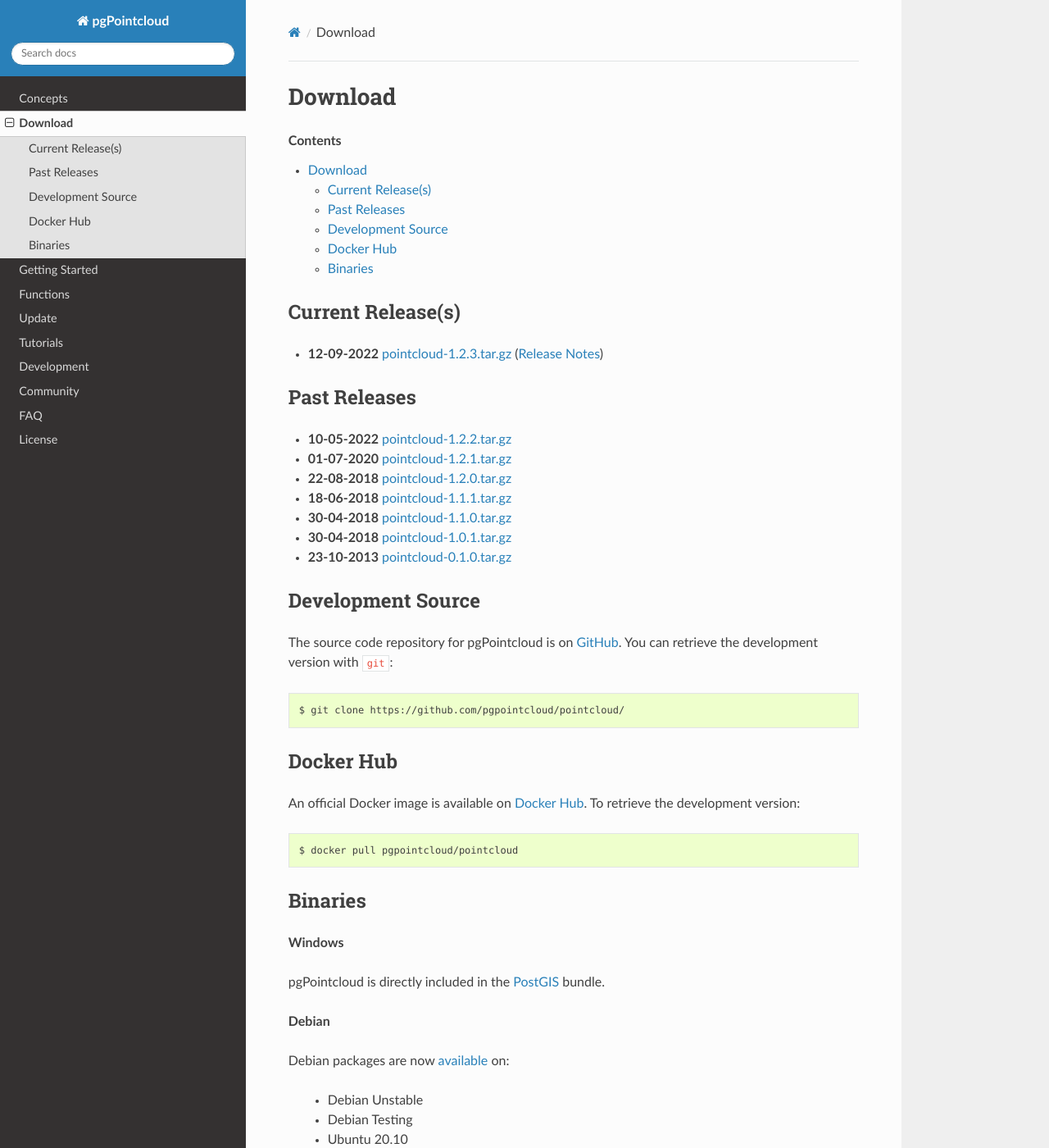
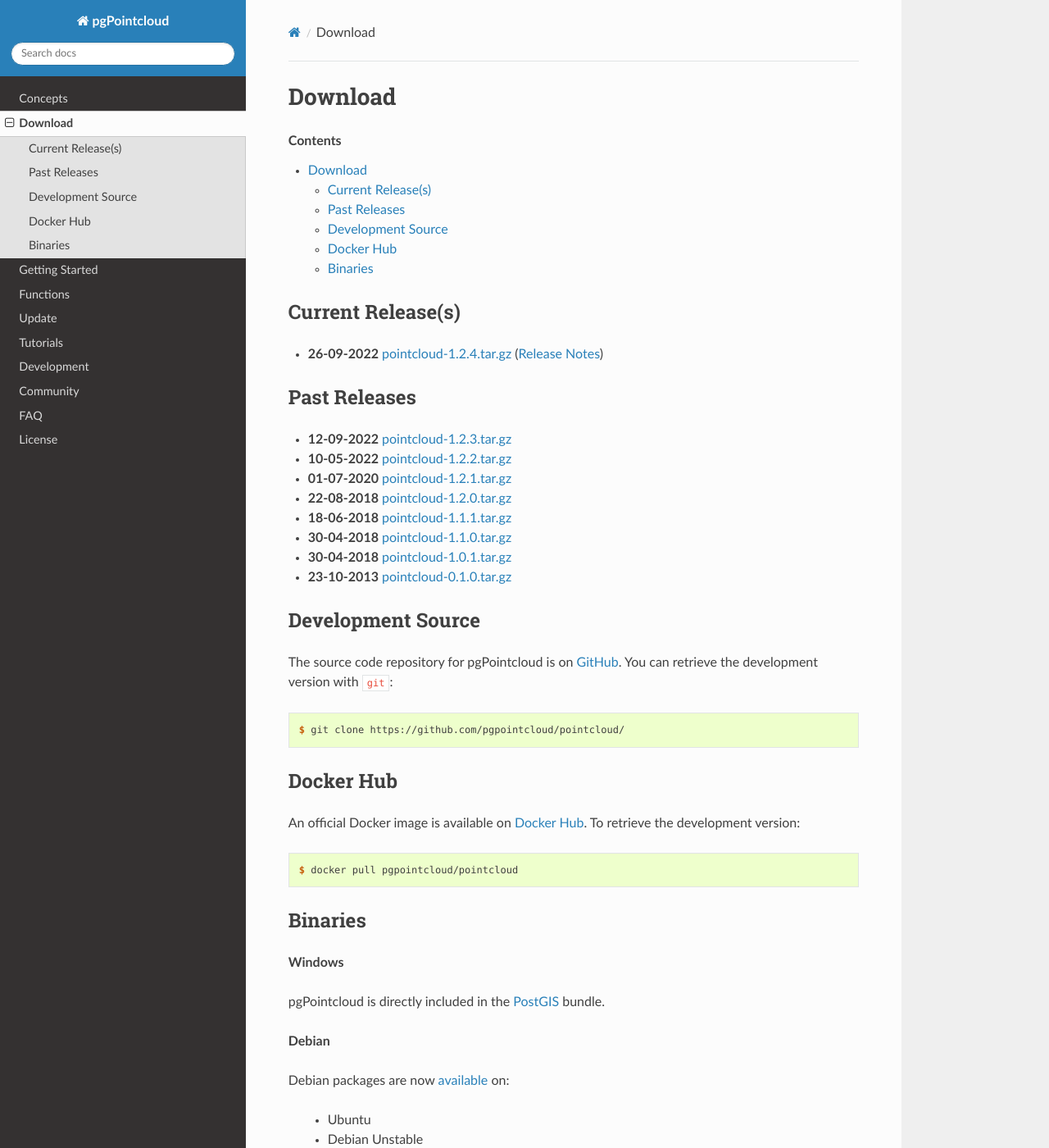
Before and after one commit to pgpointcloud/pointcloud, a Sphinx documentation site: the page built from doc/download.rst, in a window 1280 px wide and 1400 px high. Shown: the whole window at 82% size. Built offline with Sphinx 7.4.7 and the Read the Docs theme 2.0.0, drawn with Linux system fonts in a browser that asks for light colours.

Commit message:
Update download chapter and NEWS

```diff
--- a/doc/download.rst
+++ b/doc/download.rst
@@ -13,14 +13,15 @@
 Current Release(s)
 ------------------------------------------------------------------------------
 
-* **12-09-2022** `pointcloud-1.2.3.tar.gz`_ (`Release Notes`_)
+* **26-09-2022** `pointcloud-1.2.4.tar.gz`_ (`Release Notes`_)
 
-.. _`Release Notes`: https://github.com/pgpointcloud/pointcloud/blob/v1.2.3/NEWS
+.. _`Release Notes`: https://github.com/pgpointcloud/pointcloud/blob/v1.2.4/NEWS
 
 
 Past Releases
 ------------------------------------------------------------------------------
 
+* **12-09-2022** `pointcloud-1.2.3.tar.gz`_
 * **10-05-2022** `pointcloud-1.2.2.tar.gz`_
 * **01-07-2020** `pointcloud-1.2.1.tar.gz`_
 * **22-08-2018** `pointcloud-1.2.0.tar.gz`_
@@ -29,6 +30,7 @@
 * **30-04-2018** `pointcloud-1.0.1.tar.gz`_
 * **23-10-2013** `pointcloud-0.1.0.tar.gz`_
 
+.. _`pointcloud-1.2.4.tar.gz`: https://github.com/pgpointcloud/pointcloud/archive/v1.2.4.tar.gz
 .. _`pointcloud-1.2.3.tar.gz`: https://github.com/pgpointcloud/pointcloud/archive/v1.2.3.tar.gz
 .. _`pointcloud-1.2.2.tar.gz`: https://github.com/pgpointcloud/pointcloud/archive/v1.2.2.tar.gz
 .. _`pointcloud-1.2.1.tar.gz`: https://github.com/pgpointcloud/pointcloud/archive/v1.2.1.tar.gz
@@ -47,7 +49,7 @@
 The source code repository for pgPointcloud is on `GitHub`_. You can retrieve
 the development version with ``git``:
 
-.. code-block:: bash
+.. code-block:: console
 
    $ git clone https://github.com/pgpointcloud/pointcloud/
 
@@ -60,7 +62,7 @@
 An official Docker image is available on `Docker Hub`_. To retrieve the
 development version:
 
-.. code-block:: bash
+.. code-block:: console
 
    $ docker pull pgpointcloud/pointcloud
 
@@ -81,9 +83,9 @@
 
 Debian packages are now `available`_ on:
 
+   - Ubuntu
    - Debian Unstable
    - Debian Testing
-   - Ubuntu 20.10
    - Raspbian Testing
 
 .. _`available`: https://tracker.debian.org/pkg/pgpointcloud
--- a/doc/index.rst
+++ b/doc/index.rst
@@ -16,10 +16,10 @@
 News
 --------------------------------------------------------------------------------
 
-**12-09-2022**
+**26-09-2022**
 ................................................................................
 
-pgPointcloud 1.2.3 has been released.
+pgPointcloud 1.2.4 has been released.
 
 
 Concepts
```
